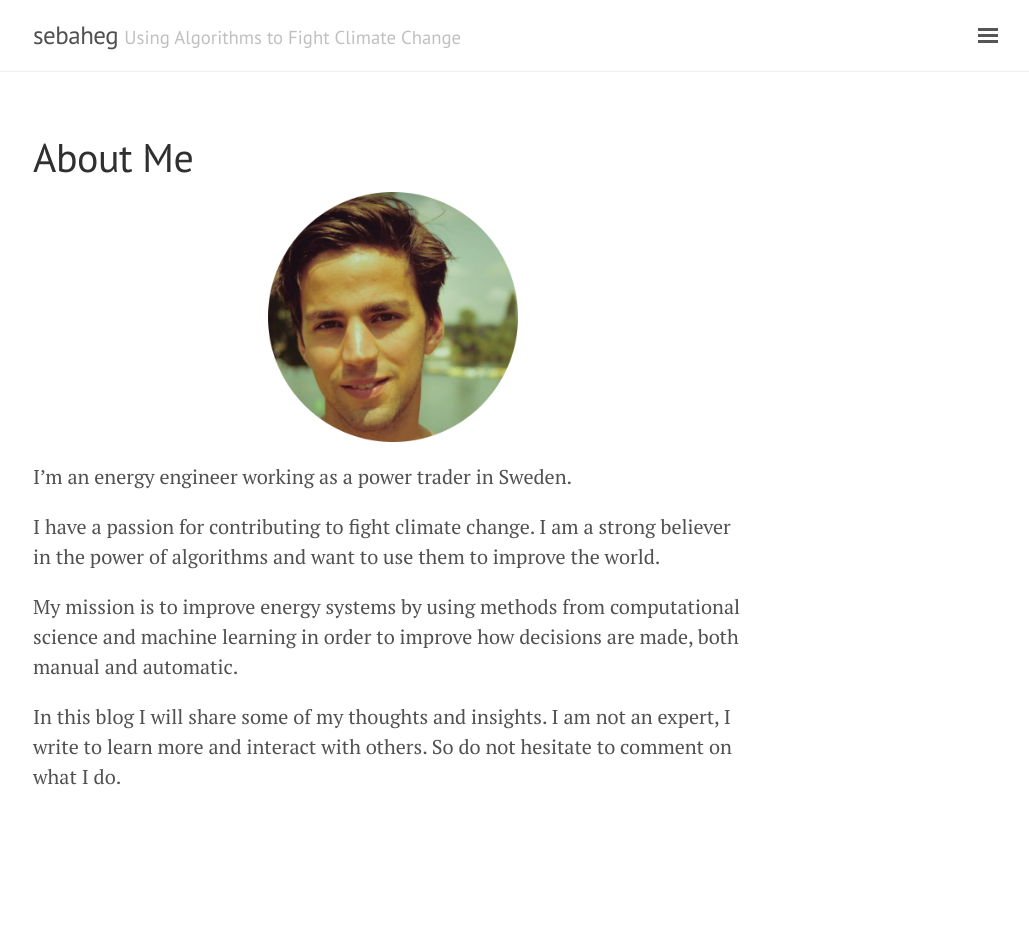
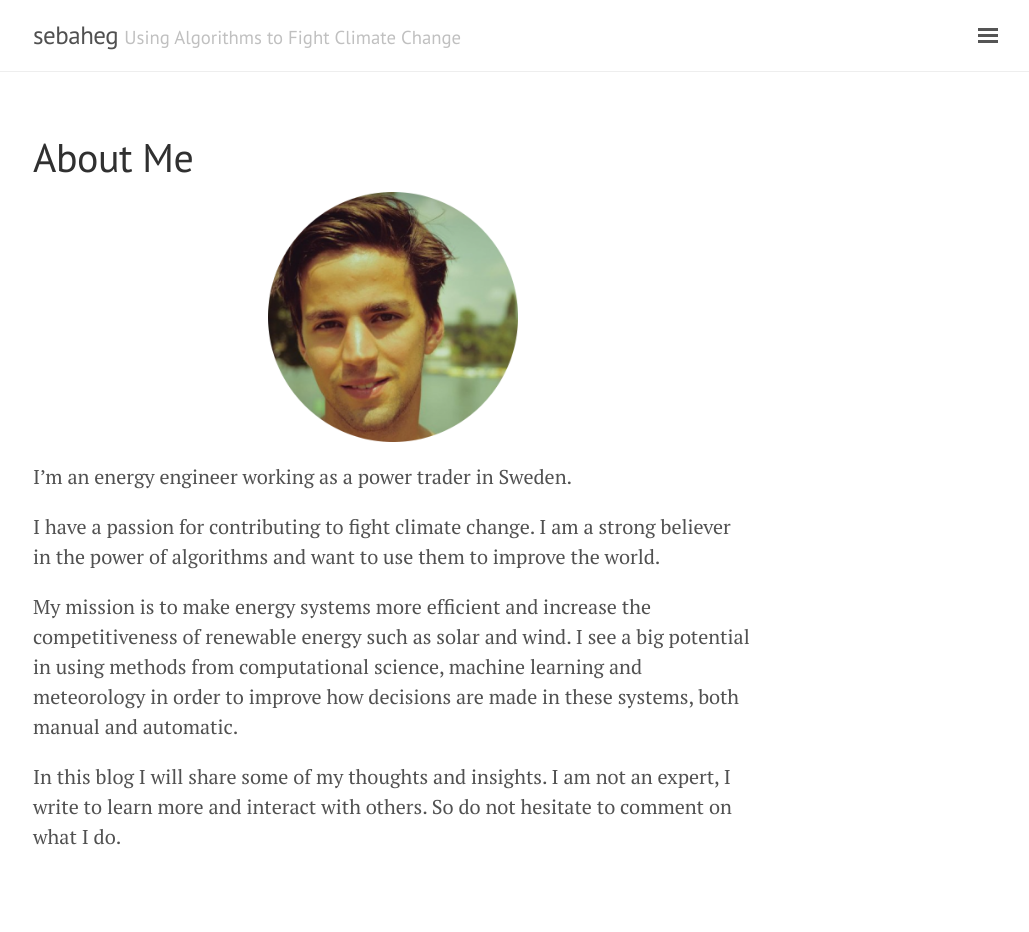
Before and after one commit to sebaheg/sebaheg.github.io, a Jekyll site: the page built from about.md, in a window 1280 px wide. Shown: the whole page, without its empty margins (247-1276 px from the left). Built offline with Jekyll 4.4.1, drawn with Linux system fonts in a browser that asks for light colours; before the commit the page ends 900 px from its top, so only the background shows below that.

Commit message:
Update about.

```diff
--- a/about.md
+++ b/about.md
@@ -11,6 +11,6 @@ I'm an energy engineer working as a power trader in Sweden.
 
 I have a passion for contributing to fight climate change. I am a strong believer in the power of algorithms and want to use them to improve the world.
 
-My mission is to improve energy systems by using methods from computational science and machine learning in order to improve how decisions are made, both manual and automatic.
+My mission is to make energy systems more efficient and increase the competitiveness of renewable energy such as solar and wind. I see a big potential in using methods from computational science, machine learning and meteorology in order to improve how decisions are made in these systems, both manual and automatic.
 
 In this blog I will share some of my thoughts and insights. I am not an expert, I write to learn more and interact with others. So do not hesitate to comment on what I do.
```
